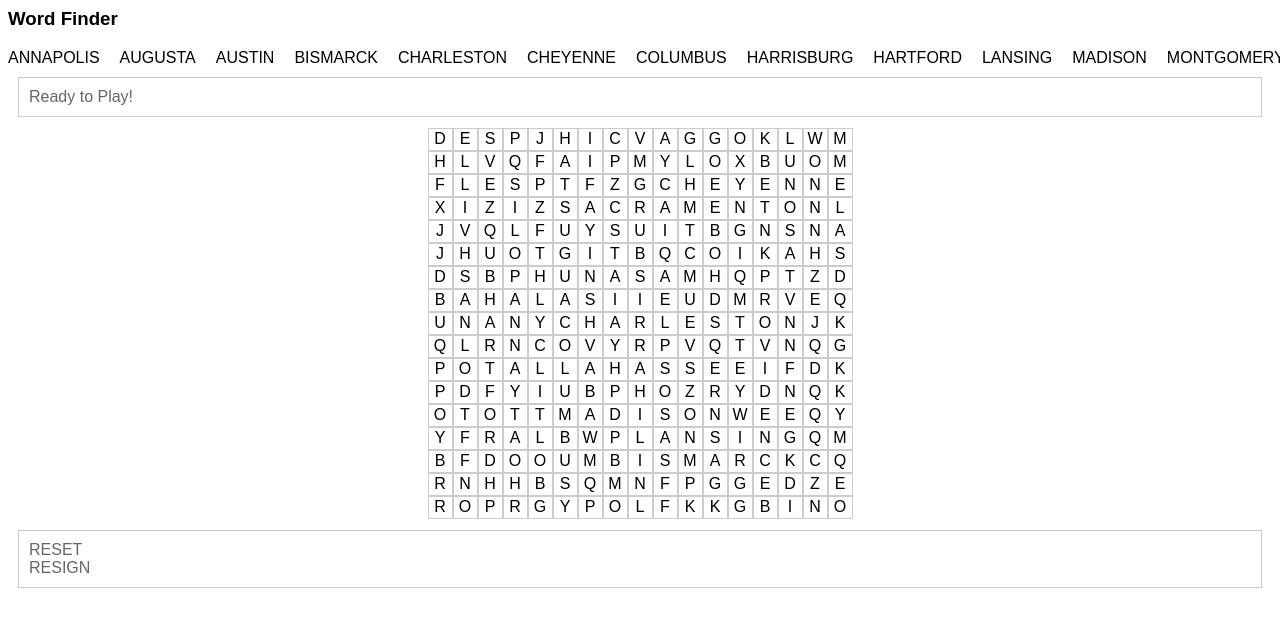
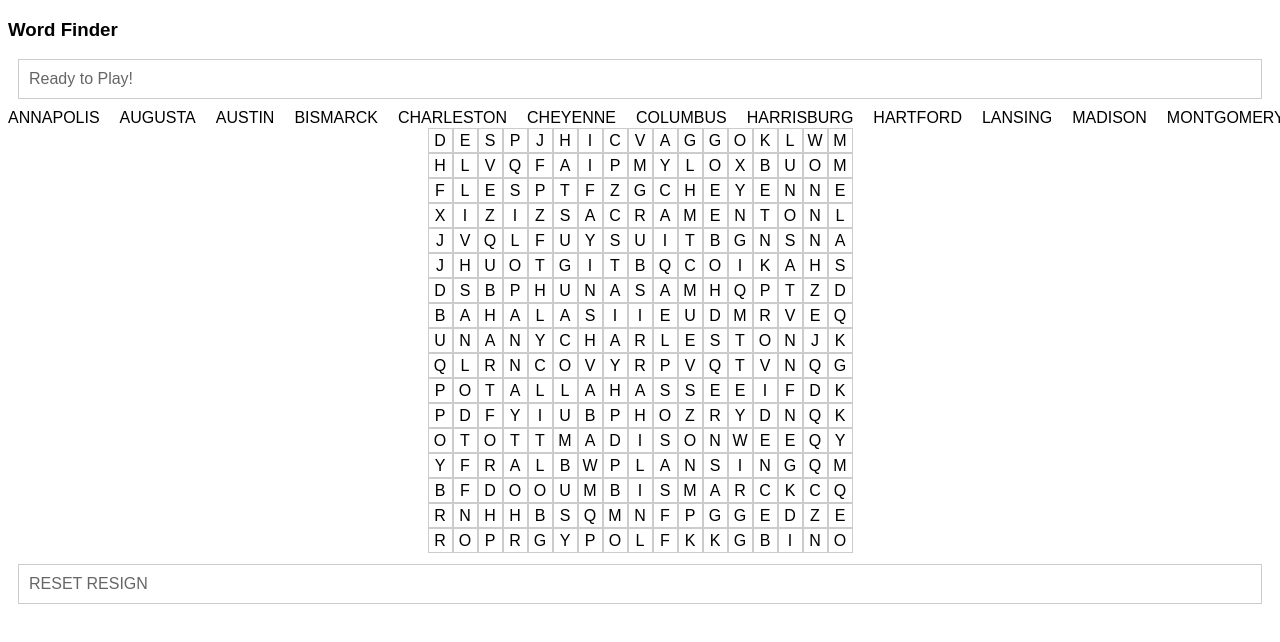
Before and after one commit to dmgig/find-a-word, a plain HTML site: page index.html in a window 1280 px wide. Shown: the top 642 px of the page. Drawn offline with nearby package versions, Linux system fonts and the light colour scheme.

Commit message:
add doctype, html tag

```diff
--- a/index.html
+++ b/index.html
@@ -1,3 +1,5 @@
+<!DOCTYPE html>
+<html>
 <head>
   <script src="https://code.jquery.com/jquery-1.10.2.js"></script>
   <script src="lineMath.js"></script>
@@ -7,19 +9,20 @@
 
   <h3>Word Finder</h3>
 
+  <div id="results-container"></div>
+
   <div id="wordlist-container"></div>
-
-  <div id="results-container"></div>
 
   <div id="gameboard-container"></div>
 
   <div id="controls-container">
     <div id="controls">
-      <div id="reset">RESET</div>
-      <div id="resign">RESIGN</div>
+      <a id="reset"  class="btn">RESET</a>
+      <a id="resign" class="btn">RESIGN</a>
     </div>
   </div>
 
   <script src="data.js"></script>
   <script src="game.js"></script>
 </body>
+</html>
```
